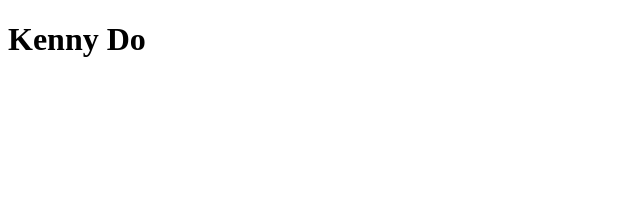
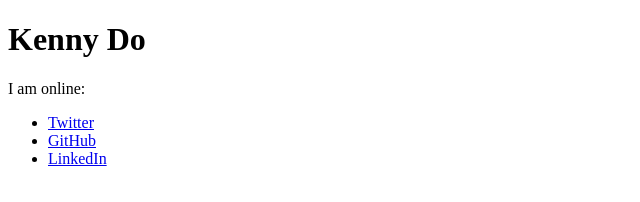
Before and after one commit to kennydo/kennydo.github.io, a plain HTML site: page index.html in a window 1280 px wide. Shown: the whole page, without its empty margins (0-640 px from the left). Drawn offline with Linux system fonts and the light colour scheme.

Commit message:
Add some links to social media

```diff
--- a/index.html
+++ b/index.html
@@ -3,12 +3,20 @@
 <head>
     <meta charset="UTF-8">
     <title>Kenny Do</title>
-    <meta name="description" content="Homepage of Kenny Do, engineer" />
+    <meta name="description" content="Kenny Do's homepage. Go Bears!" />
     <meta name="keywords" content="kedo, kennydo, software, site reliability, engineer" />
 </head>
 <body>
 <header>
-	<h1>Kenny Do</h1>
+    <h1>Kenny Do</h1>
 </header>
+<section>
+    I am online:
+    <ul>
+        <li><a href="https://twitter.com/kedo48">Twitter</a></li>
+        <li><a href="https://github.com/kennydo">GitHub</a></li>
+        <li><a href="https://www.linkedin.com/in/kennethdo/">LinkedIn</a></li>
+    </ul>
+</section>
 </body>
 </html>
```
